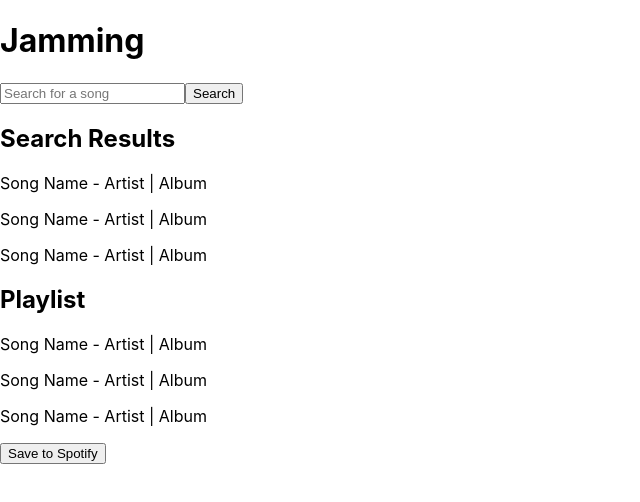
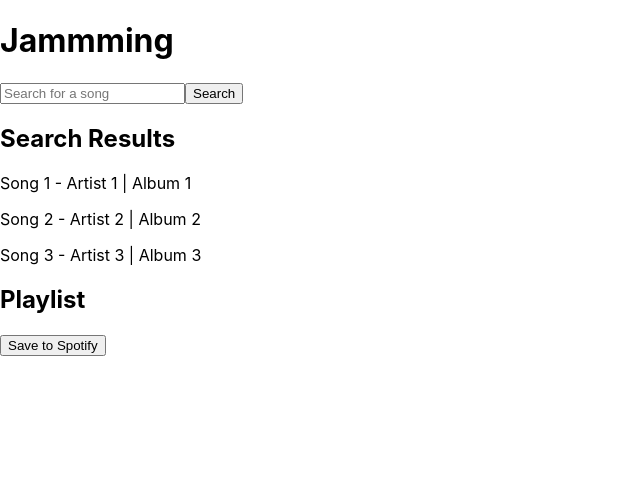
Before and after one commit to ClaytonDeClue/jammming, a React (Create React App) app: page / in a window 1280 px wide. Shown: the top 502 px of the page, without its empty margins (0-640 px from the left). Built offline with nearby package versions, Linux system fonts and the light colour scheme.

Commit message:
Implemented track listing in the component tree

```diff
--- a/src/components/App/App.js
+++ b/src/components/App/App.js
@@ -1,15 +1,37 @@
 import styles from './App.module.css';
-import React from 'react';
+import React, { useState } from 'react';
 import SearchBar from '../SearchBar/SearchBar';
 import SearchResults from '../SearchResults/SearchResults';
 import Playlist from '../Playlist/Playlist';
 
 function App() {
+  //Hard-coded track list array for now
+  const [searchResults, setSearchResults] = useState([
+    {
+      id: 1,
+      name: 'Song 1',
+      artist: 'Artist 1',
+      album: 'Album 1',
+    },
+    {
+      id: 2,
+      name: 'Song 2',
+      artist: 'Artist 2',
+      album: 'Album 2',
+    },
+    {
+      id: 3,
+      name: 'Song 3',
+      artist: 'Artist 3',
+      album: 'Album 3',
+    },
+  ]);
+
   return (
     <div>
-      <h1>Jamming</h1>
+      <h1>Jammming</h1>
       <SearchBar />
-      <SearchResults />
+      <SearchResults searchResults={searchResults} />
       <Playlist />
     </div>
   );
--- a/src/components/SearchResults/SearchResults.js
+++ b/src/components/SearchResults/SearchResults.js
@@ -1,11 +1,11 @@
 import React from 'react';
 import TrackList from '../TrackList/TrackList';
 
-function SearchResults() {
+function SearchResults({ searchResults }) {
     return (
         <div>
             <h2>Search Results</h2>
-            <TrackList />
+            <TrackList tracks={searchResults} />
         </div>
     );
 }
--- a/src/components/Track/Track.js
+++ b/src/components/Track/Track.js
@@ -1,9 +1,9 @@
 import React from "react";
 
-function Track() {
+function Track({ track }) {
     return (
         <div>
-            <p>Song Name - Artist | Album</p>
+            <p>{track.name} - {track.artist} | {track.album}</p>
         </div>
     );
 }
--- a/src/components/TrackList/TrackList.js
+++ b/src/components/TrackList/TrackList.js
@@ -1,12 +1,15 @@
 import React from 'react';
 import Track from '../Track/Track';
 
-function TrackList() {
+function TrackList({ tracks = [] }) {
     return (
         <div>
-            <Track />
-            <Track />
-            <Track />
+            {tracks.map(track => (
+                <Track
+                    key={track.id}
+                    track={track}
+                />
+            ))}
         </div>
     );
 }
```
